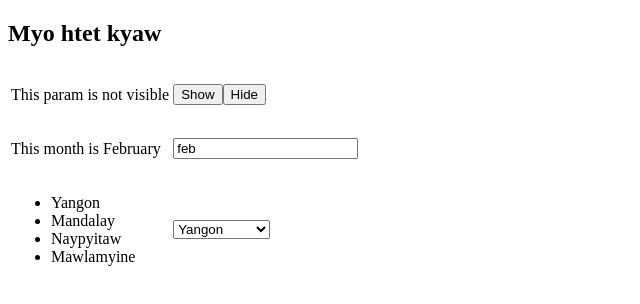
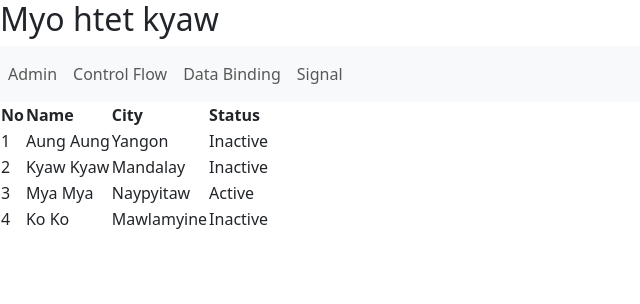
Before and after one commit to myohtet003/angular_start, an Angular app: page /control-flow in a window 1280 px wide. Before the commit this address led to /. Shown: the top 304 px of the page, without its empty margins (0-640 px from the left). Built offline with nearby package versions, Linux system fonts and the light colour scheme.

Commit message:
using bootstrap

```diff
--- a/angular.json
+++ b/angular.json
@@ -25,6 +25,7 @@
               }
             ],
             "styles": [
+              "./node_modules/bootstrap/dist/css/bootstrap.min.css",
               "src/styles.css"
             ]
           },
--- a/package.json
+++ b/package.json
@@ -28,6 +28,7 @@
     "@angular/forms": "^20.3.0",
     "@angular/platform-browser": "^20.3.0",
     "@angular/router": "^20.3.0",
+    "bootstrap": "^5.3.8",
     "rxjs": "~7.8.0",
     "tslib": "^2.3.0",
     "zone.js": "~0.15.0"
--- a/src/app/app.html
+++ b/src/app/app.html
@@ -1,3 +1,20 @@
 <h2>Myo htet kyaw</h2>
 
-<app-control-flow></app-control-flow>
+<nav class="navbar navbar-expand-sm bg-light navbar-light">
+  <ul class="navbar-nav">
+    <li class="nav-item active">
+      <a class="nav-link" routerLink="/admin">Admin</a>
+    </li>
+    <li class="nav-item">
+      <a class="nav-link" routerLink="/control-flow">Control Flow</a>
+    </li>
+    <li class="nav-item">
+      <a class="nav-link" routerLink="/data-binding">Data Binding</a>
+    </li>
+    <li class="nav-item">
+      <a class="nav-link" routerLink="/signal">Signal</a>
+    </li>
+  </ul>
+</nav>
+
+<router-outlet></router-outlet>
--- a/src/app/app.routes.ts
+++ b/src/app/app.routes.ts
@@ -1,3 +1,24 @@
 import { Routes } from '@angular/router';
+import { Admin } from './components/admin/admin';
+import { ControlFlow } from './components/control-flow/control-flow';
+import { DataBinding } from './components/data-binding/data-binding';
+import { Signal } from './components/signal/signal';
 
-export const routes: Routes = [];
+export const routes: Routes = [
+	{
+		path: 'admin',
+		component: Admin
+	},
+	{
+		path: 'control-flow',
+		component: ControlFlow
+	},
+	{
+		path: 'data-binding',
+		component: DataBinding
+	},
+	{
+		path: 'signal',
+		component: Signal
+	}
+];
--- a/src/app/app.ts
+++ b/src/app/app.ts
@@ -1,5 +1,6 @@
 import { Component, signal } from '@angular/core';
 import { ControlFlow } from './components/control-flow/control-flow';
+import { RouterLink, RouterOutlet } from '@angular/router';
 
 // import { RouterOutlet } from '@angular/router';
 // import { Admin } from './components/admin/admin';
@@ -10,7 +11,7 @@ import { ControlFlow } from './components/control-flow/control-flow';
 @Component({
   selector: 'app-root',
   standalone: true,
-  imports: [ ControlFlow ],
+  imports: [ RouterLink, RouterOutlet ],
   templateUrl: './app.html',
   styleUrl: './app.css'
 })
--- a/src/app/components/control-flow/control-flow.html
+++ b/src/app/components/control-flow/control-flow.html
@@ -1,5 +1,5 @@
 <table>
-	<tr>
+	<!-- <tr>
 		<td>
 			@if(isVisible == true) {
 				<p> This param is visible</p>
@@ -46,5 +46,24 @@
 				}
 			</select>
 		</td>
-	</tr>
+	</tr> -->
+
+	<thead>
+		<tr>
+			<th>No</th>
+			<th>Name</th>
+			<th>City</th>
+			<th>Status</th>
+		</tr>
+	</thead>
+	<tbody>
+		@for(student of studentList; track $index) {
+			<tr>
+				<td>{{ $index + 1 }}</td>
+				<td>{{ student.name }}</td>
+				<td>{{ student.city }}</td>
+				<td>{{ student.isActive ? 'Active' : 'Inactive' }}</td>
+			</tr>
+		}
+	</tbody>
 </table>
--- a/src/app/components/control-flow/control-flow.ts
+++ b/src/app/components/control-flow/control-flow.ts
@@ -14,6 +14,13 @@ export class ControlFlow {
 
   cityList: string[] = ["Yangon", "Mandalay", "Naypyitaw", "Mawlamyine"];
 
+  studentList: {name: string, city: string, isActive: boolean}[] = [
+    {name: "Aung Aung", city: "Yangon", isActive: false},
+    {name: "Kyaw Kyaw", city: "Mandalay", isActive: false},
+    {name: "Mya Mya", city: "Naypyitaw", isActive: true},
+    {name: "Ko Ko", city: "Mawlamyine", isActive: false},
+  ]
+
 
   isShow() {
     this.isVisible = true;
```
Also changed, not shown: 1 other file (tests, documents, lock files or other folders).
